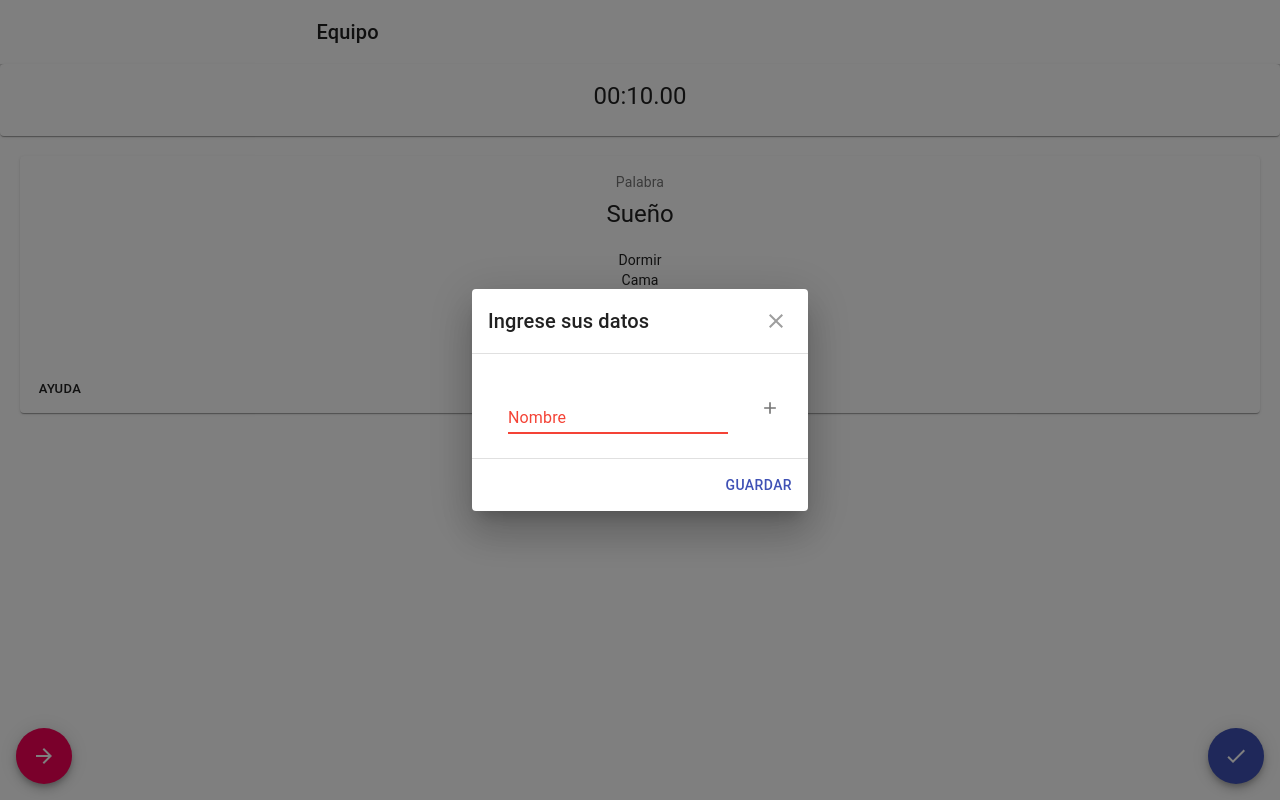
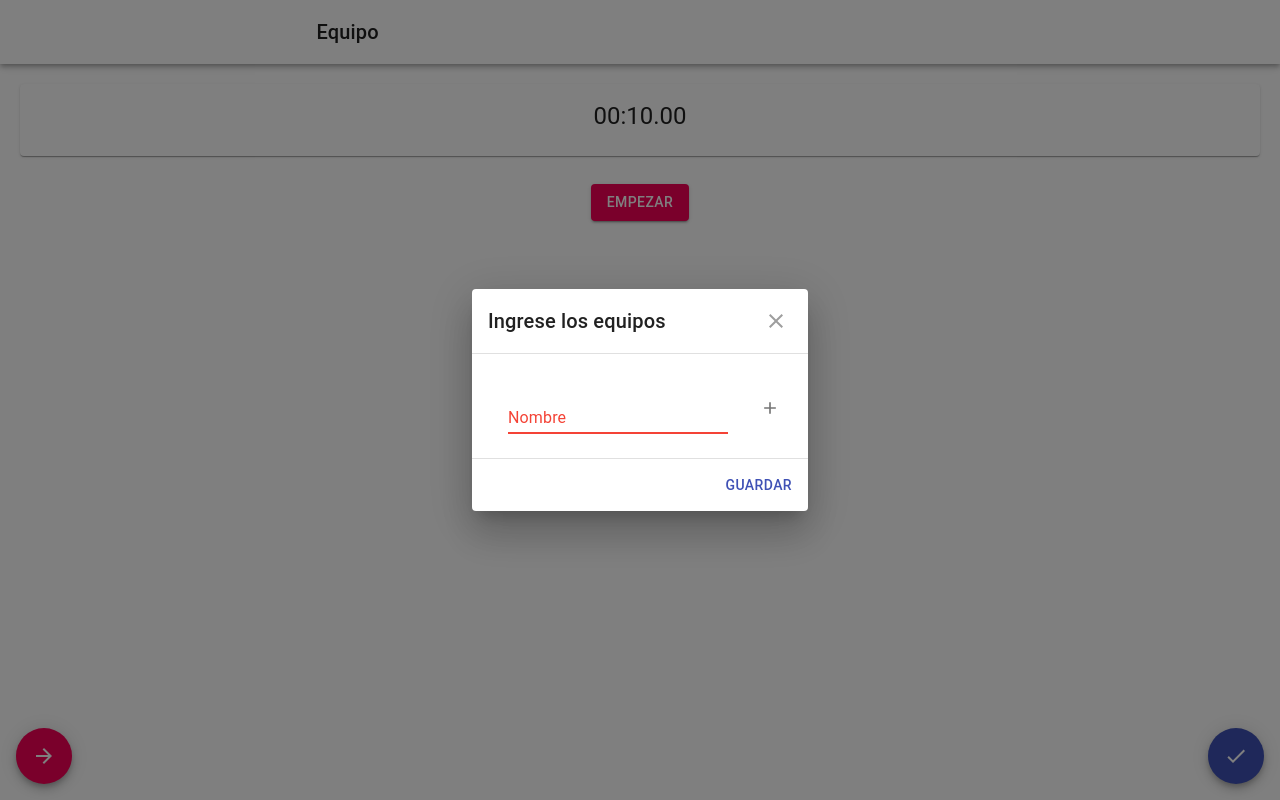
Before and after one commit to AgustinaNahas/tabu, a React (Create React App) app: page / in a window 1280 px wide. Built offline with nearby package versions, Linux system fonts and the light colour scheme.

Commit message:
Workflow de tiempos y puntos para equipos

```diff
--- a/src/App.js
+++ b/src/App.js
@@ -13,6 +13,8 @@ import {makeStyles, withStyles} from '@material-ui/core/styles';
 
 import {purple} from '@material-ui/core/colors/purple';
 import PropTypes from "prop-types";
+
+import Button from '@material-ui/core/Button';
 
 const styles = theme => ({
   root: {
@@ -41,6 +43,10 @@ const styles = theme => ({
     bottom: theme.spacing(2),
     left: theme.spacing(2),
   },
+  button: {
+    margin: theme.spacing(1),
+  },
+
 
 
 });
@@ -261,30 +267,46 @@ class App extends React.Component {
       };
     });
 
-    this.setState({puntos: arrayPuntos, running: true});
+    this.setState({puntos: arrayPuntos});
   };
+
+  cambiarPuntos(equipoActual, puntosNuevos){
+    var puntosActuales = this.state.puntos;
+    puntosActuales[equipoActual].puntos = puntosNuevos;
+    this.setState({puntos: puntosActuales});
+  };
+
+  timeSUp(){
+    this.setState({running: false});
+    var equipoSiguiente = this.state.equipo + 1;
+    if (equipoSiguiente == this.state.puntos.length)
+      equipoSiguiente = 0;
+    this.setState({equipo: equipoSiguiente});
+  }
 
   render(){
     const {classes} = this.props;
     const {running, puntos, carta, equipo } = this.state;
 
-    // function cambiarPuntos(equipoActual, puntosNuevos){
-    //   var puntosActuales = puntos;
-    //   puntosActuales[equipoActual] = puntos[equipoActual] + puntosNuevos;
-    //   setPuntos(puntosActuales);
-    // };
     return (
         <div className="App">
           {!puntos.length ? <Equipo agregarEquipos={(equipos) => this.agregarEquipos(equipos)}/> : ''}
           <Header nombre={puntos[equipo] ? puntos[equipo].nombre : ''} puntos={puntos[equipo] ? puntos[equipo].puntos : ''}/>
-          <Tiempo minutes={0} seconds={10} running={running} tiempo={()=>{
-            // console.log('TIEMPO');
-            this.setState({running: false});
-          }}/>
-          <Carta carta={palabras[carta]}/>
+          <Tiempo minutes={0} seconds={10} running={running} tiempo={()=> this.timeSUp() }/>
+          {running ?
+              <Carta carta={palabras[carta]}/>
+              :
+              <Button variant="contained" color="secondary" className={classes.button} onClick={() => this.setState({running: true})}>
+                Empezar
+              </Button>
+          }
           <Fab className={[classes.fab, classes.fabLeft]} color="primary" onClick={() => {
             if (running){
-              this.setState({ carta: Math.floor(Math.random() * palabras.length), puntos: this.state.puntos + 1});
+              this.setState({ carta: Math.floor(Math.random() * palabras.length)});
+
+              console.log(equipo, puntos[equipo]);
+
+              this.cambiarPuntos(equipo, puntos[equipo].puntos + 1);
             }
           }}>
             <CheckIcon />
--- a/src/Equipo.js
+++ b/src/Equipo.js
@@ -90,14 +90,13 @@ class CustomizedDialogs extends React.Component {
         this.setState({nombres: nombresNuevos});
     };
 
-
     render(){
         const { classes, agregarEquipos } = this.props;
 
         return (
             <Dialog onClose={this.handleClose} aria-labelledby="customized-dialog-title" open={this.state.open}>
                 <DialogTitle id="customized-dialog-title" onClose={this.handleClose}>
-                    Ingrese sus datos
+                    Ingrese los equipos
                 </DialogTitle>
                 <DialogContent dividers>
                     {
--- a/src/Tiempo.js
+++ b/src/Tiempo.js
@@ -28,6 +28,10 @@ const styles = theme => ({
         height: 140,
         width: 100,
     },
+    card: {
+        minWidth: 275,
+        margin: 20
+    },
     callIcon: {
         backgroundColor: '#ff3b3f',
         color: 'white',
@@ -51,9 +55,6 @@ const styles = theme => ({
         '&:hover': {
             backgroundColor: '#A7C0C8'
         }
-    },
-    card: {
-        minWidth: 275,
     },
     bullet: {
         display: 'inline-block',
@@ -79,8 +80,7 @@ class View extends React.Component {
         this.state = {
             minutes: props.minutes,
             seconds: props.seconds,
-            millis: 0,
-            tiempo: new Date()
+            millis: 0
         };
 
     }
@@ -101,8 +101,8 @@ class View extends React.Component {
             minutes = minutes - 1;
         }
 
-        if (minutes<0){
-            this.props.tiempo();
+        if (minutes<0 ){
+            if (this.props.running) this.props.tiempo();
             clearInterval(this.interval);
         } else {
             this.update(millis, seconds, minutes);
```
